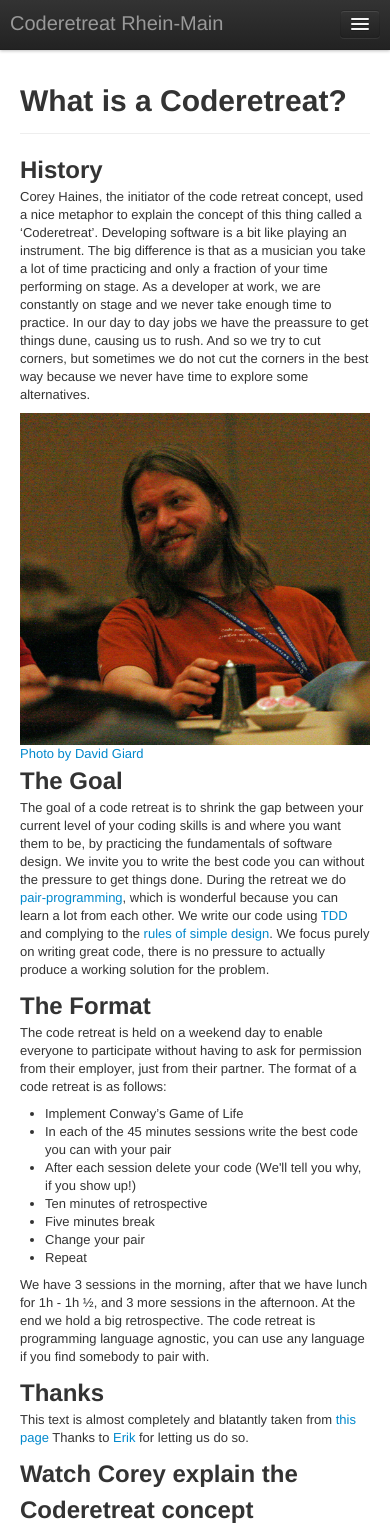
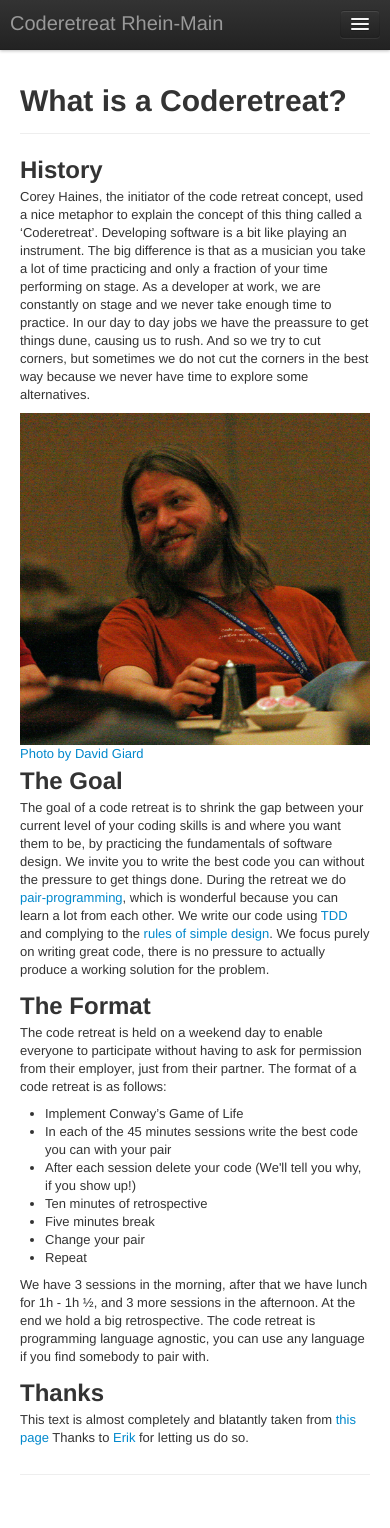
Before and after one commit to softwerkskammer/coderetreat-rhein-main.com, a Django app: page /learnmore in a window 390 px wide; the page is wider, and only the part inside the window is pictured. Shown: the top 1528 px of that part. After the commit the page ends 1445 px from the top of that part, so only its background shows below. Run offline with Django 3.2, Linux system fonts and the light colour scheme; some libraries are stand-ins or nearby versions; grey boxes are pictures that could not be loaded.

Commit message:
Responsive bugfixes

```diff
--- a/coderetreat/base/templates/home.html
+++ b/coderetreat/base/templates/home.html
@@ -6,7 +6,8 @@
 
 {% block content %}
     <div class="hero-unit">
-      <h1>Coderetreat Rhein-Main</h1>
+        <h1 class="hidden-phone">Coderetreat Rhein-Main</h1>
+        <h2 class="visible-phone">Coderetreat Rhein-Main</h2>
         <img src="{{ STATIC_URL }}img/retrospective.jpg" alt=""/>
         <p>Join us for a day-long, intensive practice event, focusing on the fundamentals of software development and design.</p>
         <p><a class="btn btn-primary btn-large" href="{% url learnmore %}">Learn more &raquo;</a></p>
--- a/coderetreat/base/templates/learnmore.html
+++ b/coderetreat/base/templates/learnmore.html
@@ -7,11 +7,11 @@
       <h1>What is a Coderetreat?</h1>
     </div>
 
-    <div class="row-fluid">
+    <div class="row">
       <div class="span6">
           <section>
               <h2>History</h2>
-              <div class="row-fluid">
+              <div class="row">
                   <div class="span3">
                       <p>Corey Haines, the initiator of the code retreat concept, used a nice metaphor to explain the concept of this thing called a ‘Coderetreat’. Developing software is a bit like playing an instrument. The big difference is that as a musician you take a lot of time practicing and only a fraction of your time performing on stage. As a developer at work, we are constantly on stage and we never take enough time to practice. In our day to day jobs we have the preassure to get things dune, causing us to rush. And so we try to cut corners, but sometimes we do not cut the corners in the best way because we never have time to explore some alternatives.</p>
                   </div>
@@ -50,7 +50,7 @@
 
       </div>
       <div class="span6">
-          <section>
+          <section class="hidden-phone">
               <h2>Watch Corey explain the Coderetreat concept</h2>
               <iframe src="http://player.vimeo.com/video/18955165" width="500" height="281" frameborder="0" webkitAllowFullScreen mozallowfullscreen allowFullScreen></iframe>
               <p>Corey gives an introduction to the purpose of Code Retreat and an introduction to Conway&#039;s Game Of Life.<br /> <br /> Shot on the Lean Dog boat on 1/16/2011 by Justin Searls (http://twitter.com/searls).</p>
```
